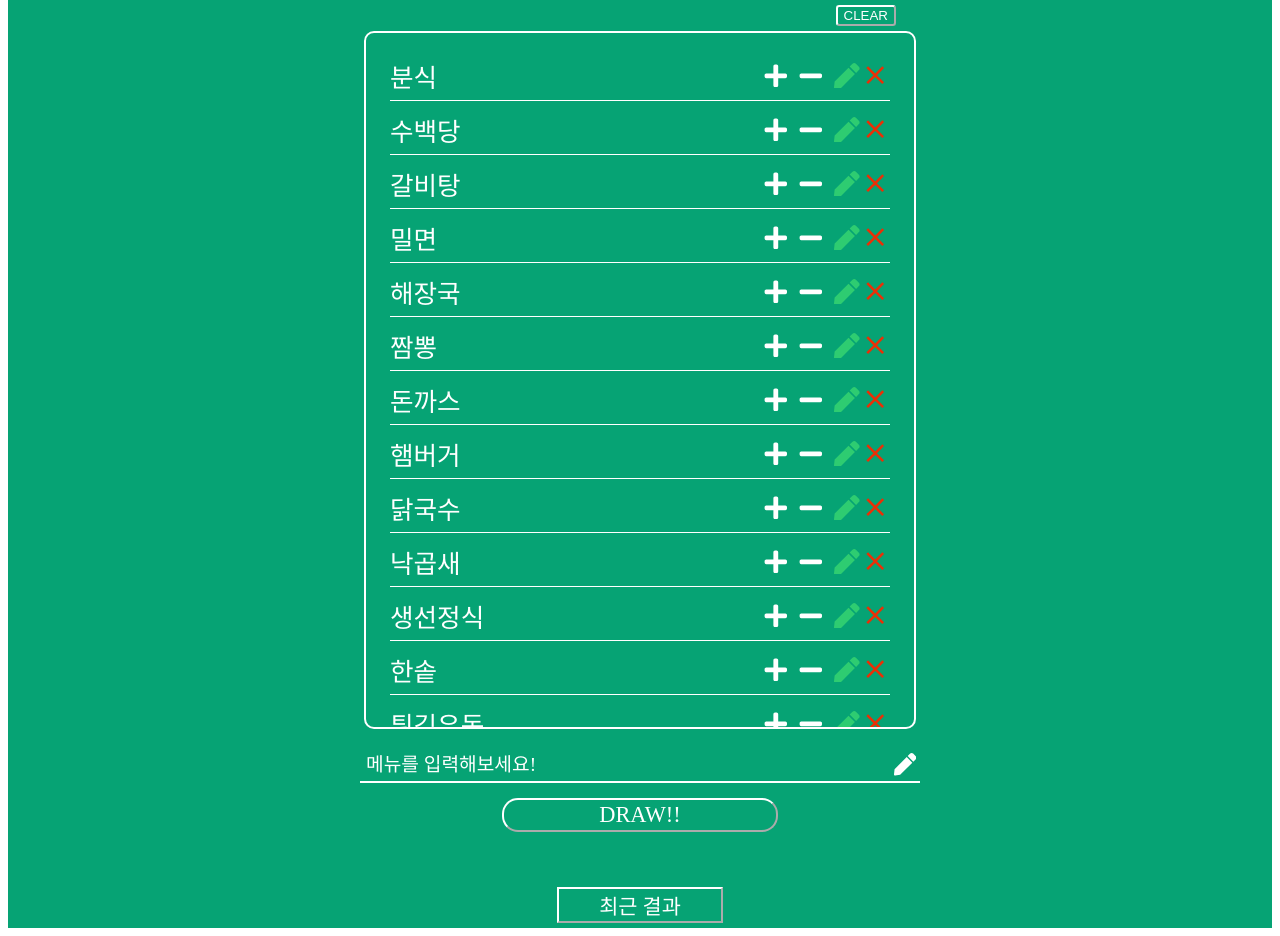
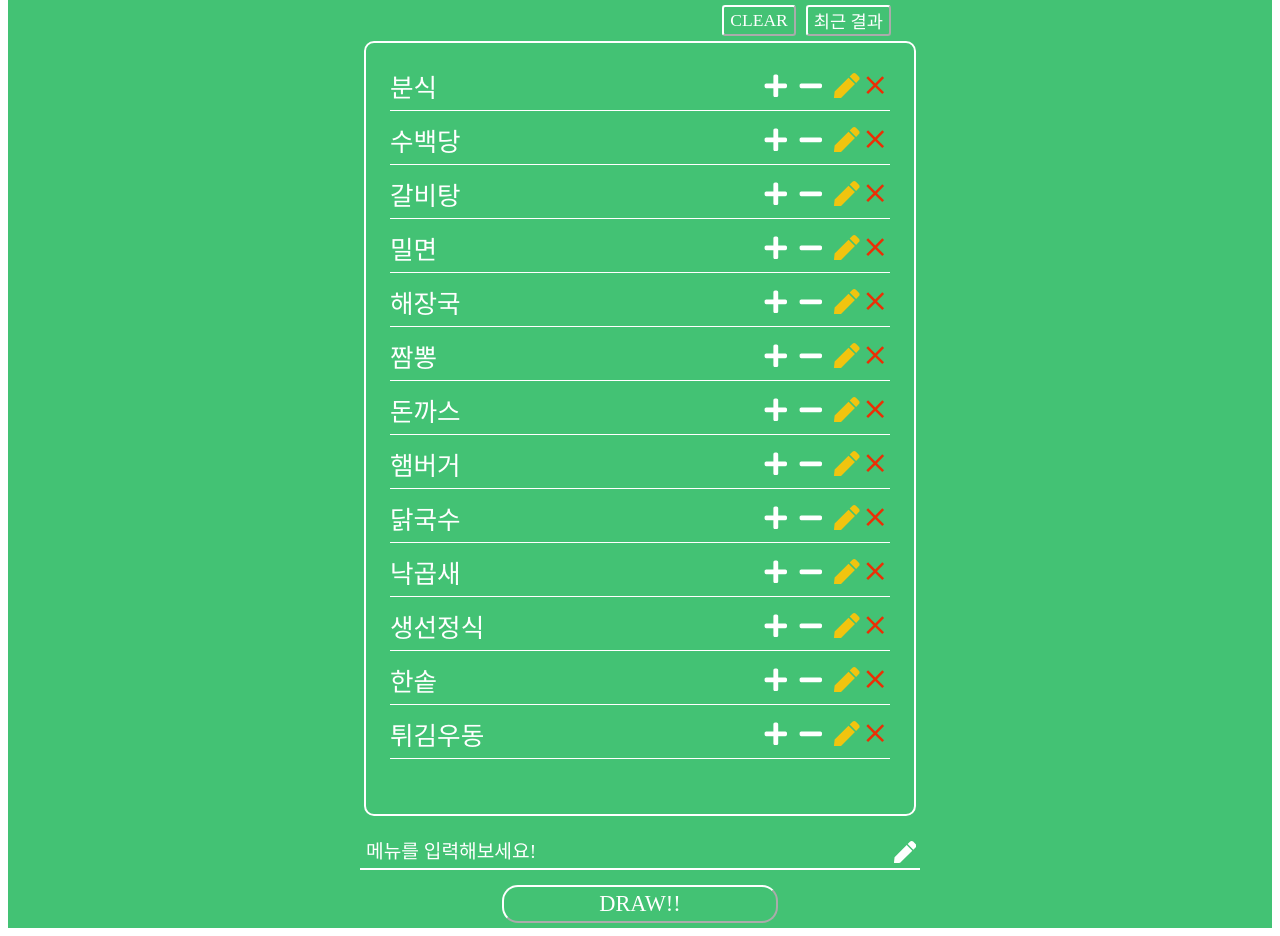
Before and after one commit to insightinfo24/whatLunch, a React (Create React App) app in the folder client/: page / in a window 1280 px wide. Shown: the part 80-1016 px from the top of the page. Built offline with nearby package versions, Linux system fonts and the light colour scheme; no server answers; a web font is replaced by a local one.

Commit message:
history 파일 정리 및 디자인 수정 완료

```diff
--- a/client/src/color.scss
+++ b/client/src/color.scss
@@ -15,7 +15,7 @@
     --white: #ffffff;
     --black: #000000;
     --snow: #dff9fb;
-    --main: #06a374;
+    --main: #43c274;
     --lighterGreen: #55efc4;
     --background: #ffffff;
   }
--- a/client/src/components/MenuCheckOff/MenuCheckOff.scss
+++ /dev/null
@@ -1,16 +0,0 @@
-.MenuCheckOff{
-    display: flex;
-    width: 100%;
-    justify-content: end;
-    align-items: right;
-    color: white;
-    margin: 5px 50px 5px 10px;
-
-    &-Button {
-        border-color: var(--white);
-        border-radius: 0.2rem;
-        color: var(--white);
-        background-color: var(--main);
-        cursor: pointer;
-    }
-}
--- a/client/src/components/MenuCheckOff/MenuCheckOff.tsx
+++ /dev/null
@@ -1,32 +0,0 @@
-import React, { useState } from 'react'
-import './MenuCheckOff.scss';
-import { useRecoilValue, useSetRecoilState } from 'recoil';
-import { MenuTypes, menusState } from '../../recoil/menu';
-
-const MenuCheckOff = (): JSX.Element => {
-  const [isClear, setIsClear] = useState<boolean>(false);
-  const menus = useRecoilValue<MenuTypes[]>(menusState);
-  const setExcludeClear = useSetRecoilState<MenuTypes[]>(menusState);
-
-  const onCheckClear = () => {
-    setExcludeClear(menus.map((menu: MenuTypes) => {
-      return !isClear ? { ...menu, isExclude: true} : {...menu, isExclude: false};
-    }))
-
-    setIsClear(!isClear);
-    return;
-  }
-
-  return (
-    <div className='MenuCheckOff'>
-      <button
-        className='MenuCheckOff-Button'
-        onClick={onCheckClear}
-      >
-        {'CLEAR'}
-      </button>
-    </div>
-  )
-}
-
-export default MenuCheckOff;
--- a/client/src/components/MenuHistory/MenuHistory.scss
+++ /dev/null
@@ -1,13 +0,0 @@
-.MenuHistory{
-  &-Button {
-    margin: 50px 0 5px 0;
-    width: 30%;
-    height: 50px;
-    border-color: var(--white);
-    color: var(--white);
-    background-color: var(--main);
-    font-size: 1.3rem;
-    cursor: pointer;
-    font-family: 'yg-jalnan';
-  }
-}
--- a/client/src/components/MenuHistory/MenuHistory.tsx
+++ /dev/null
@@ -1,29 +0,0 @@
-import React, { useCallback, useState } from 'react'
-import MenuHistoryModal from '../Modal/MenuHistoryModal';
-import './MenuHistory.scss';
-
-const MenuHistory = (): JSX.Element => {
-  const [isModal, setIsModal] = useState<boolean>(false);
-
-  const onModal = useCallback((): void => {
-    setIsModal(true);
-  }, []);
-
-  return (
-    <>
-      <button
-        className='MenuHistory-Button'
-        onClick={onModal}>
-        {"최근 결과"}
-      </button>
-
-      {isModal && (
-        <MenuHistoryModal
-          setIsModal={setIsModal}
-        />
-      )}
-    </>
-  )
-}
-
-export default MenuHistory
--- a/client/src/components/MenuList/MenuItem.scss
+++ b/client/src/components/MenuList/MenuItem.scss
@@ -33,7 +33,7 @@
       align-items: center;
 
       &-Pen {
-        color: var(--green);
+        color: var(--yellow);
       }
 
       &-Close {
--- a/client/src/components/MenuList/MenuList.tsx
+++ b/client/src/components/MenuList/MenuList.tsx
@@ -4,6 +4,7 @@ import { menusState, MenuTypes } from '../../recoil/menu';
 import MenuItem from './MenuItem';
 import './MenuList.scss';
 import axios from 'axios';
+import Swal from 'sweetalert2';
 
 interface PropTypes {
   fetchData: () => void;
@@ -34,15 +35,26 @@ const MenuList = ({ fetchData }: PropTypes): JSX.Element => {
   );
 
   const onDelete = useCallback(
-    async (id: number) => {
+    (id: number) => {
+      Swal.fire({
+        width: '400px',
+        title: '정말 삭제하시겠습니까?',
+        showCancelButton: true,
+        confirmButtonText: '삭제',
+        cancelButtonText: '취소'
+      }).then(async(result) => {
+        if (result.isConfirmed) {
+          await axios.delete('http://localhost:3002/menu/' + id).then(response => {
+            if (response.status === 200) {
+              console.log('delete Success!');
+            }
+          });
+          fetchData();
+        }
+      })
       // 매개변수로 받은 id와 동일하지 않는 객체들만 필터링
       // setMenus(menus.filter((menu: MenuTypes) => menu.id !== id));
-      await axios.delete('http://localhost:3002/menu/' + id).then(response => {
-        if (response.status === 200) {
-          console.log('delete Success!');
-        }
-      });
-      fetchData();
+
     },
     [setMenus, menus],
   );
--- a/client/src/components/MenuTemplate/MenuTemplate.tsx
+++ b/client/src/components/MenuTemplate/MenuTemplate.tsx
@@ -4,11 +4,10 @@ import MenuList from '../../components/MenuList/MenuList';
 import MenuTitle from '../../components/MenuTitle/MenuTitle';
 import MenuInput from '../../components/MenuList/MenuInput';
 import MenuDraw from '../../components/MenuDraw/MenuDraw';
-import MenuCheckOff from '../MenuCheckOff/MenuCheckOff';
+import MenuCheckOff from '../RightMenu/RightMenu';
 import axios from 'axios';
 import { MenuTypes, menusState } from '../../recoil/menu';
 import { useRecoilState } from 'recoil';
-import MenuHistory from '../MenuHistory/MenuHistory';
 
 const MenuTemplate = (): JSX.Element => {
   const [menus, setMenus] = useRecoilState<MenuTypes[]>(menusState);
@@ -37,8 +36,10 @@ const MenuTemplate = (): JSX.Element => {
         {/* 타이틀 */}
         <MenuTitle />
 
-        {/* 클리어 버튼 */}
-        <MenuCheckOff />
+        <div className='RightButton'>
+          {/* 클리어 버튼 */}
+          <MenuCheckOff />
+        </div>
 
         {/* 메뉴 목록 */}
         <MenuList fetchData={fetchData} />
@@ -48,9 +49,6 @@ const MenuTemplate = (): JSX.Element => {
 
         {/* 뽑기 버튼 */}
         <MenuDraw />
-
-        {/* 최근 뽑힌 메뉴 목록 */}
-        <MenuHistory/>
       </div>
     </div>
   );
--- /dev/null
+++ b/client/src/components/RightMenu/RightMenu.scss
@@ -0,0 +1,18 @@
+.RightButton{
+  display: flex;
+  width: 100%;
+  justify-content: end;
+  color: var(--white);
+  margin: 5px 50px 5px 10px;
+
+  &-Button {
+    margin: 0 5px 0 5px;
+    border-color: var(--white);
+    border-radius: 0.2rem;
+    color: var(--white);
+    background-color: var(--main);
+    font-size: 1.1rem;
+    cursor: pointer;
+    font-family: 'yg-jalnan';
+  }
+}
--- /dev/null
+++ b/client/src/components/RightMenu/RightMenu.tsx
@@ -0,0 +1,51 @@
+import React, { useCallback, useState } from 'react'
+import './RightMenu.scss';
+import { useRecoilValue, useSetRecoilState } from 'recoil';
+import { MenuTypes, menusState } from '../../recoil/menu';
+import MenuHistoryModal from '../Modal/MenuHistoryModal';
+
+const MenuCheckOff = (): JSX.Element => {
+  const [isClear, setIsClear] = useState<boolean>(false);
+  const [isModal, setIsModal] = useState<boolean>(false);
+  const menus = useRecoilValue<MenuTypes[]>(menusState);
+  const setExcludeClear = useSetRecoilState<MenuTypes[]>(menusState);
+
+  const onModal = useCallback((): void => {
+    setIsModal(true);
+  }, []);
+
+  const onCheckClear = () => {
+    setExcludeClear(menus.map((menu: MenuTypes) => {
+      return !isClear ? { ...menu, isExclude: true } : { ...menu, isExclude: false };
+    }))
+
+    setIsClear(!isClear);
+    return;
+  }
+
+  return (
+    <>
+      {/* MenuCheckOff Button */}
+      <button
+        className='RightButton-Button'
+        onClick={onCheckClear}>
+        {'CLEAR'}
+      </button>
+
+      {/* MenuHistory Button */}
+      <button
+        className='RightButton-Button'
+        onClick={onModal}>
+        {"최근 결과"}
+      </button>
+
+      {isModal && (
+        <MenuHistoryModal
+          setIsModal={setIsModal}
+        />
+      )}
+    </>
+  )
+}
+
+export default MenuCheckOff;
```
